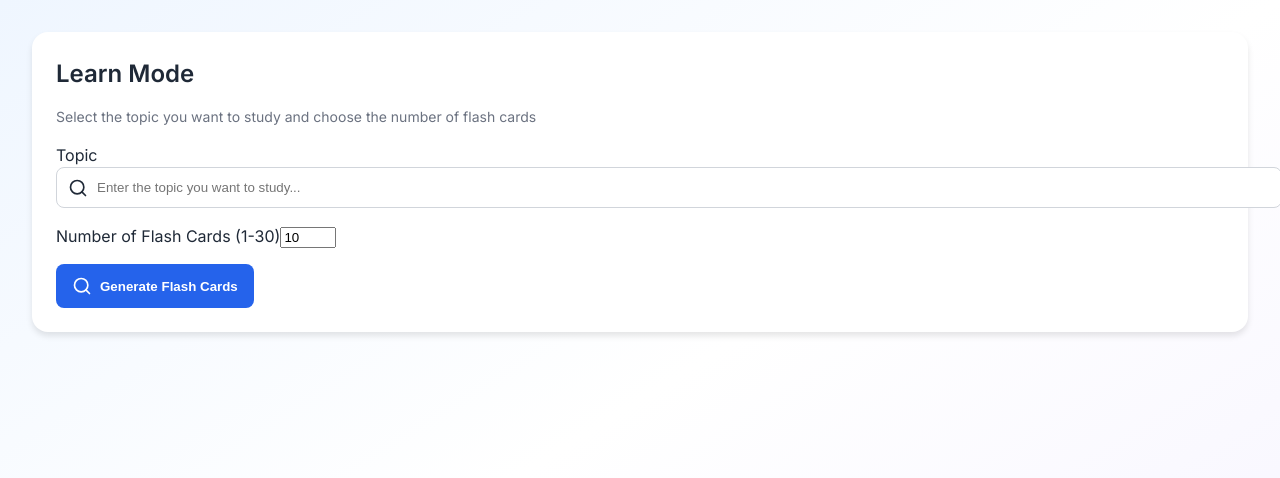
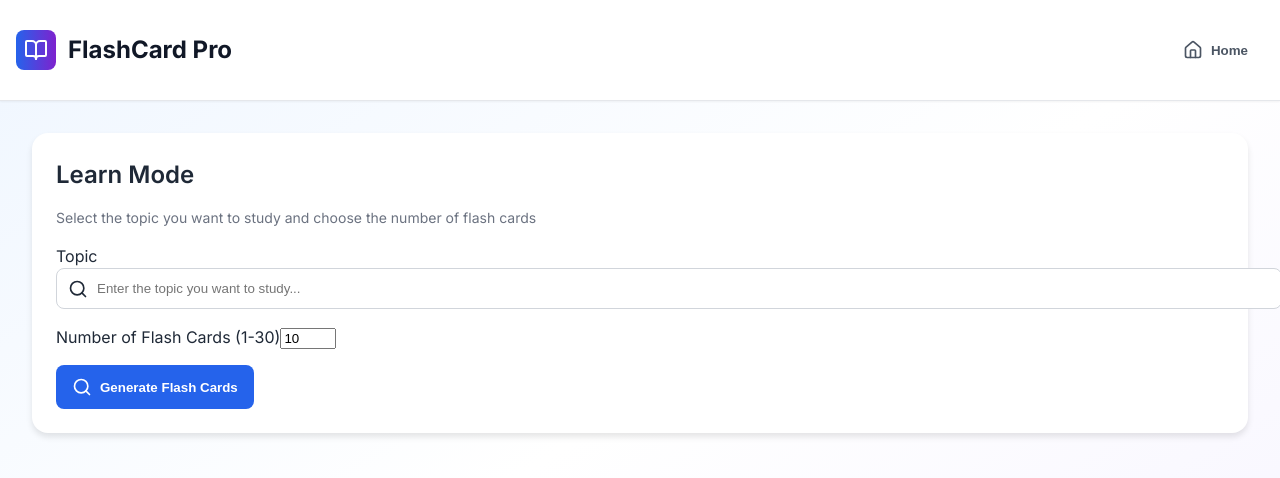
Before and after one commit to BanaYugandharReddy08/Flashcard, a React (Create React App) app: page / in a window 1280 px wide. Both pictures are taken after a click on the button "Start Learning". Shown: the top 478 px of the page. Built offline with nearby package versions, Linux system fonts and the light colour scheme.

Commit message:
Add header component with custom CSS

```diff
--- a/src/App.js
+++ b/src/App.js
@@ -2,9 +2,14 @@ import React, { useState } from 'react';
 import ModeSelection from './components/ModeSelection';
 import LearnMode from './components/LearnMode';
 import QuizMode from './components/QuizMode';
+import Header from './components/Header';
 
 function App() {
   const [currentMode, setCurrentMode] = useState('selection');
+
+  const handleBackToHome = () => {
+    setCurrentMode('selection');
+  };
 
   const handleModeSelect = (mode) => {
     setCurrentMode(mode);
@@ -23,6 +28,7 @@ function App() {
 
   return (
     <div className="app-container">
+      <Header currentMode={currentMode} handleBackToHome={handleBackToHome} />
       <main className="main-content">{renderContent()}</main>
     </div>
   );
--- /dev/null
+++ b/src/components/Header.js
@@ -0,0 +1,25 @@
+import React from 'react';
+import { BookOpen, Home } from 'lucide-react';
+
+const Header = ({ currentMode, handleBackToHome }) => (
+  <header className="app-header">
+    <div className="header-container">
+      <div className="header-inner">
+        <div className="header-title">
+          <div className="header-logo">
+            <BookOpen className="icon" />
+          </div>
+          <h1 className="app-title">FlashCard Pro</h1>
+        </div>
+        {currentMode !== 'selection' && (
+          <button onClick={handleBackToHome} className="home-button">
+            <Home className="icon" />
+            <span>Home</span>
+          </button>
+        )}
+      </div>
+    </div>
+  </header>
+);
+
+export default Header;
--- a/src/styles.css
+++ b/src/styles.css
@@ -217,3 +217,67 @@ body {
 .multi-note { font-size: 0.875rem; color: #6b7280; margin-top: 1rem; }
 .setup-header { text-align: center; margin-bottom: 1.5rem; }
 .features { margin-top: 3rem; }
+
+/* Header styles */
+.app-header {
+  background: #fff;
+  box-shadow: 0 1px 2px rgba(0, 0, 0, 0.05);
+  border-bottom: 1px solid #e5e7eb;
+}
+
+.header-container {
+  max-width: 80rem;
+  margin: 0 auto;
+  padding: 0 1rem;
+}
+
+.header-inner {
+  display: flex;
+  justify-content: space-between;
+  align-items: center;
+  padding: 1rem 0;
+}
+
+.header-title {
+  display: flex;
+  align-items: center;
+  gap: 0.75rem;
+}
+
+.header-logo {
+  background: linear-gradient(to right, #2563eb, #7e22ce);
+  padding: 0.5rem;
+  border-radius: 0.5rem;
+  display: flex;
+}
+
+.header-logo .icon {
+  color: #fff;
+  width: 1.5rem;
+  height: 1.5rem;
+}
+
+.app-title {
+  font-size: 1.5rem;
+  font-weight: 700;
+  color: #111827;
+}
+
+.home-button {
+  display: flex;
+  align-items: center;
+  gap: 0.5rem;
+  padding: 0.5rem 1rem;
+  background: none;
+  border: none;
+  border-radius: 0.5rem;
+  color: #4b5563;
+  cursor: pointer;
+  font-weight: 600;
+  transition: background 0.2s, color 0.2s;
+}
+
+.home-button:hover {
+  background: #f3f4f6;
+  color: #111827;
+}
```
